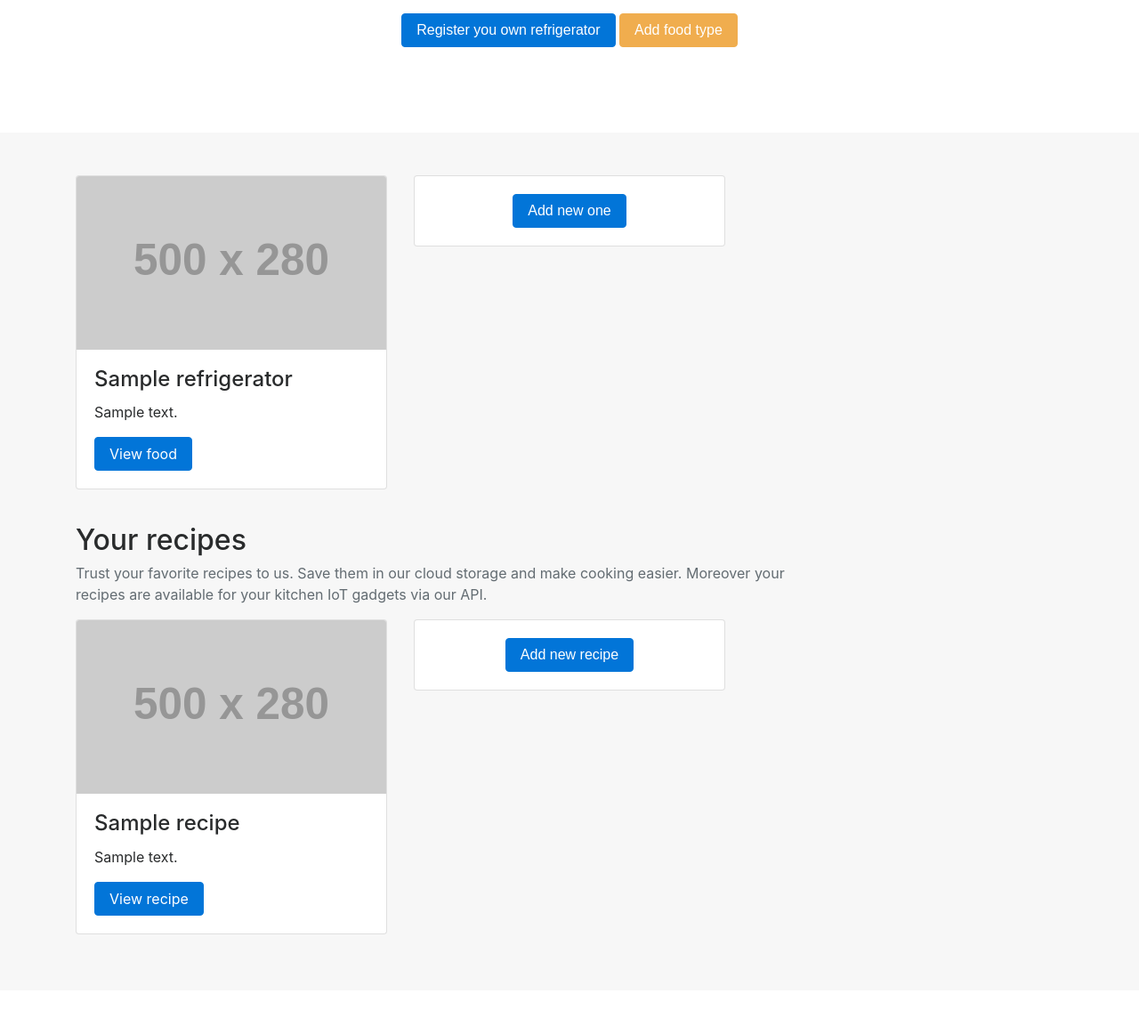
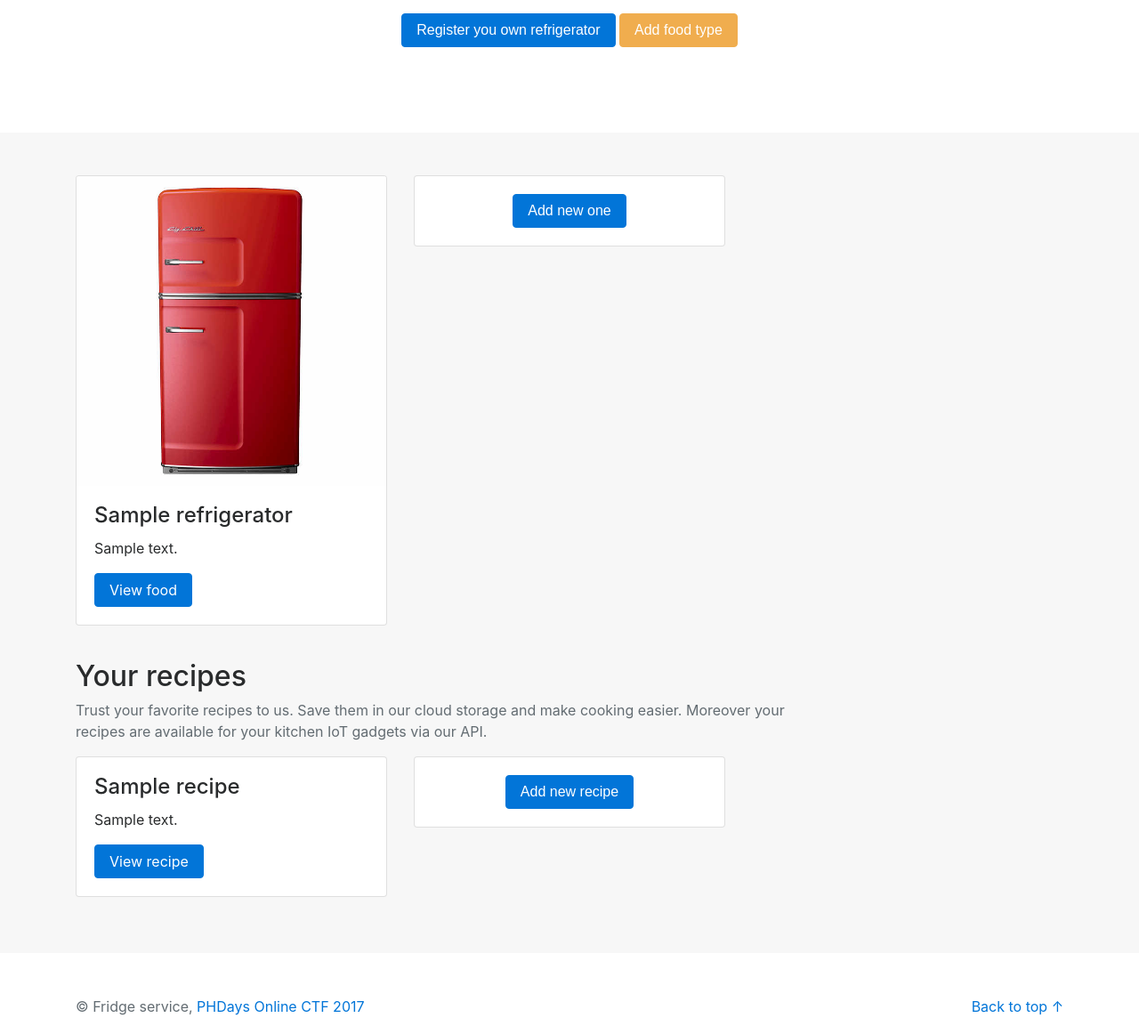
Before and after one commit to HackerDom/phdctf-2017, a Django app: page / in a window 1280 px wide. Shown: the part 295-1448 px from the top of the page at 89% size. Run offline with Django 3.2, Linux system fonts and the light colour scheme; a user stored in the database is signed in; tables that the repository leaves empty hold one stand-in row (values such as "Sample post"); grey boxes labelled with a size stand in for pictures from a placeholder-image service; some libraries are stand-ins or nearby versions.

Commit message:
[Fridge] Add images of refrigerators

```diff
--- a/services/fridge/src/web/refrigerator/templates/refrigerator/index.html
+++ b/services/fridge/src/web/refrigerator/templates/refrigerator/index.html
@@ -1,6 +1,7 @@
 {% extends 'layout.html' %}
 
 {% load bootstrap %}
+{% load staticfiles %}
 
 {% block content %}
     {% include '_jumbotron.html' %}
@@ -11,7 +12,9 @@
                 {% for refrigerator in refrigerators %}
                     <div class="col-12 col-md-6 col-lg-4">
                         <div class="card">
-                            <img src="//placehold.it/500x280" alt="{{ refrigerator.title }}" class="card-img-top"/>
+                            {% with image_id=refrigerator.image_id|stringformat:'s' %}
+                                <img src="{% static 'images/refrigerators/'|add:image_id|add:'.jpg' %}" alt="{{ refrigerator.title }}" class="card-img-top"/>
+                            {% endwith %}
                             <div class="card-block">
                                 <h4 class="card-title" title="{{ refrigerator.title }}">
                                     {{ refrigerator.title|truncatechars:20 }}
@@ -51,7 +54,6 @@
                 {% for recipe in recipes %}
                     <div class="col-12 col-md-6 col-lg-4">
                         <div class="card">
-                            <img src="//placehold.it/500x280" alt="{{ recipe.title }}" class="card-img-top"/>
                             <div class="card-block">
                                 <h4 class="card-title" title="{{ recipe.title }}">
                                     {{ recipe.title|truncatechars:20 }}
--- a/services/fridge/src/web/static/css/common.css
+++ b/services/fridge/src/web/static/css/common.css
@@ -31,6 +31,10 @@
     margin-bottom: 15px;
 }
 
+.card-img-top {
+    max-height: 350px;
+}
+
 footer {
     padding-top: 3rem;
     padding-bottom: 3rem;
```
Also changed, not shown: services/fridge/src/web/refrigerator/static/images/refrigerators/1.jpg (added), services/fridge/src/web/refrigerator/static/images/refrigerators/10.jpg (added), services/fridge/src/web/refrigerator/static/images/refrigerators/2.jpg (added), services/fridge/src/web/refrigerator/static/images/refrigerators/3.jpg (added), services/fridge/src/web/refrigerator/static/images/refrigerators/4.jpg (added), services/fridge/src/web/refrigerator/static/images/refrigerators/5.jpg (added), services/fridge/src/web/refrigerator/static/images/refrigerators/6.jpg (added), services/fridge/src/web/refrigerator/static/images/refrigerators/7.jpg (added), services/fridge/src/web/refrigerator/static/images/refrigerators/8.jpg (added), services/fridge/src/web/refrigerator/static/images/refrigerators/9.jpg (added).
